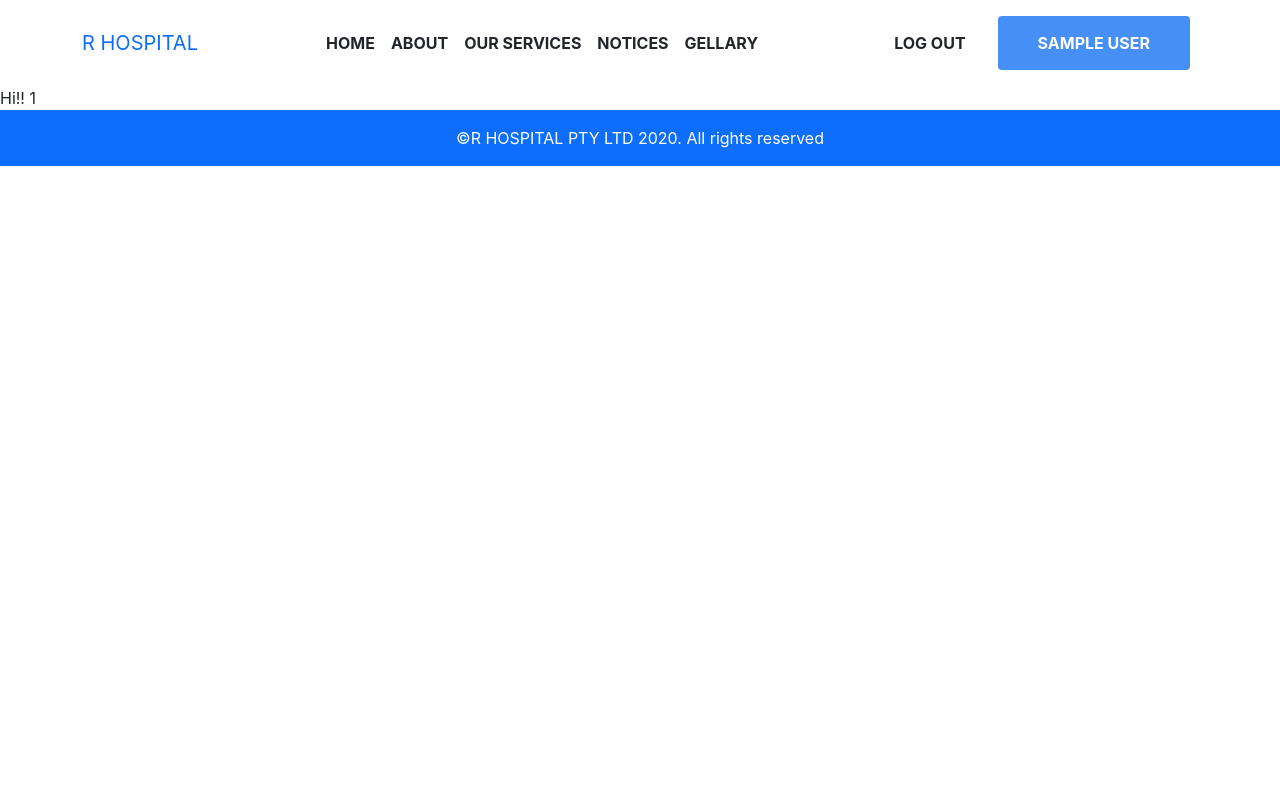
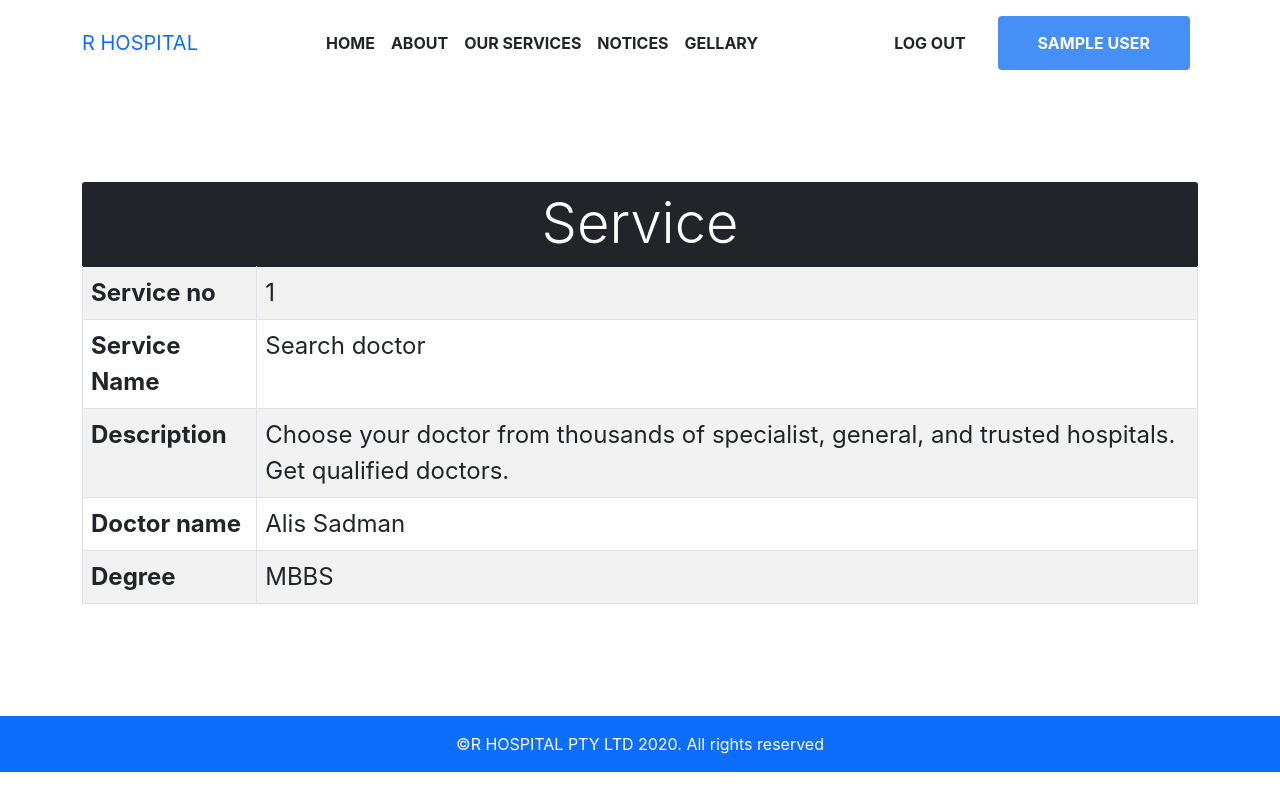
Before and after one commit to raihanuddin2002/r-hospital, a React (Create React App) app: page /serviceDetails/1 in a window 1280 px wide. Built offline with nearby package versions, Linux system fonts and the light colour scheme; no server answers; sample sign-in values are in the browser's storage.

Commit message:
Single service

```diff
--- a/src/components/Home/Services/Services.js
+++ b/src/components/Home/Services/Services.js
@@ -5,7 +5,7 @@ import Service from '../Service/Service';
 const Services = () => {
     const [services, setServices] = useState([]);
     useEffect( () => {
-        fetch("services.json")
+        fetch("./services.json")
             .then(res => res.json())
             .then(data => setServices(data))
     },[])
--- a/src/components/ServiceDetails/ServiceDetails.js
+++ b/src/components/ServiceDetails/ServiceDetails.js
@@ -1,12 +1,56 @@
-import React from 'react';
+import React, { useEffect, useState } from 'react';
 import { useParams } from 'react-router';
+import useAuth from '../../hooks/useAuth';
 
 const ServiceDetails = () => {
     const {id} = useParams();
-    console.log(id)
+
+    const [services,setServices] = useState([]);
+    const [singleService, setSingleService] = useState({});
+
+    useEffect( () => {
+        fetch("/services.json")
+            .then(res => res.json())
+            .then(data => setServices(data))
+    },[])
+
+    useEffect( () =>{
+        const singleService = services.find(service => service.id == id);
+        setSingleService(singleService);
+    },[services]);
+
+
     return (
-        <div>
-            Hi!! {id}
+        <div className="container my-5 py-5">
+           <div className="cardd">
+            <h5 className="card-header text-center display-4 bg-dark text-white">Service</h5>
+            <div className="">
+            <table className="table table-striped table-bordered border-top-0 fs-4">
+                <tbody>
+                    <tr>
+                    <th scope="row">Service no</th>
+                    <td>{singleService?.id}</td>
+                    </tr>
+                    <tr>
+                    <th scope="row">Service Name</th>
+                    <td>{singleService?.title}</td>
+                    </tr>
+                    <tr>
+                    <th scope="row">Description</th>
+                    <td>{singleService?.description}</td>
+                    </tr>
+                    <tr>
+                    <th scope="row">Doctor name</th>
+                    <td>{singleService?.doctor_name}</td>
+                    </tr>
+                    <tr>
+                    <th scope="row">Degree</th>
+                    <td>{singleService?.degree}</td>
+                    </tr>
+                </tbody>
+                </table>
+            </div>
+            </div>
         </div>
     );
 };
```
